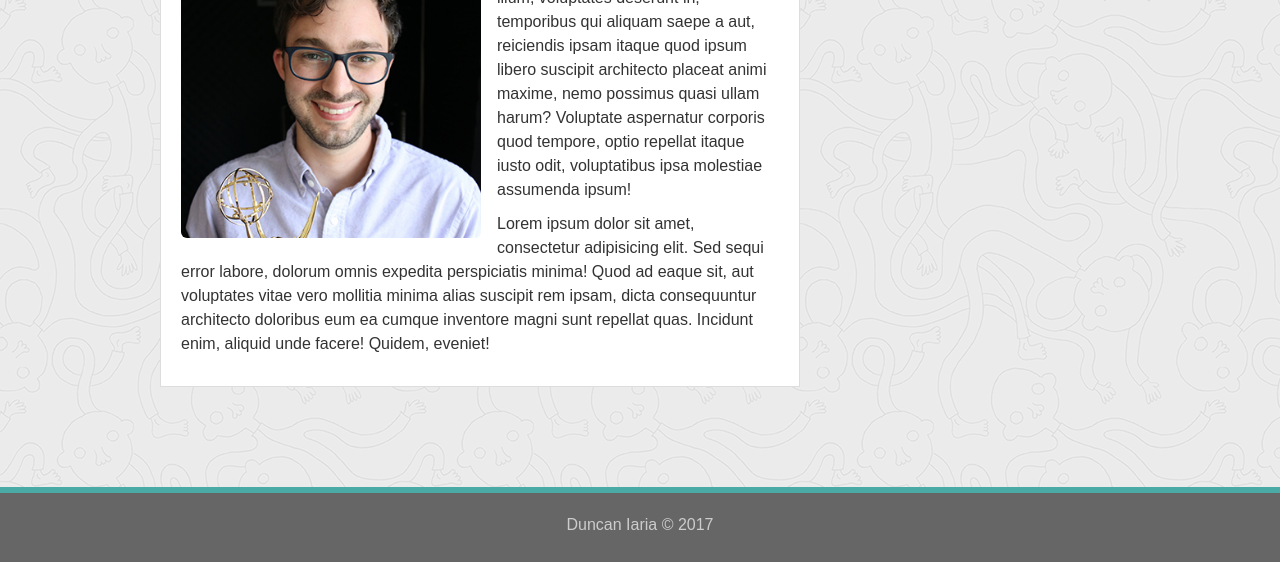
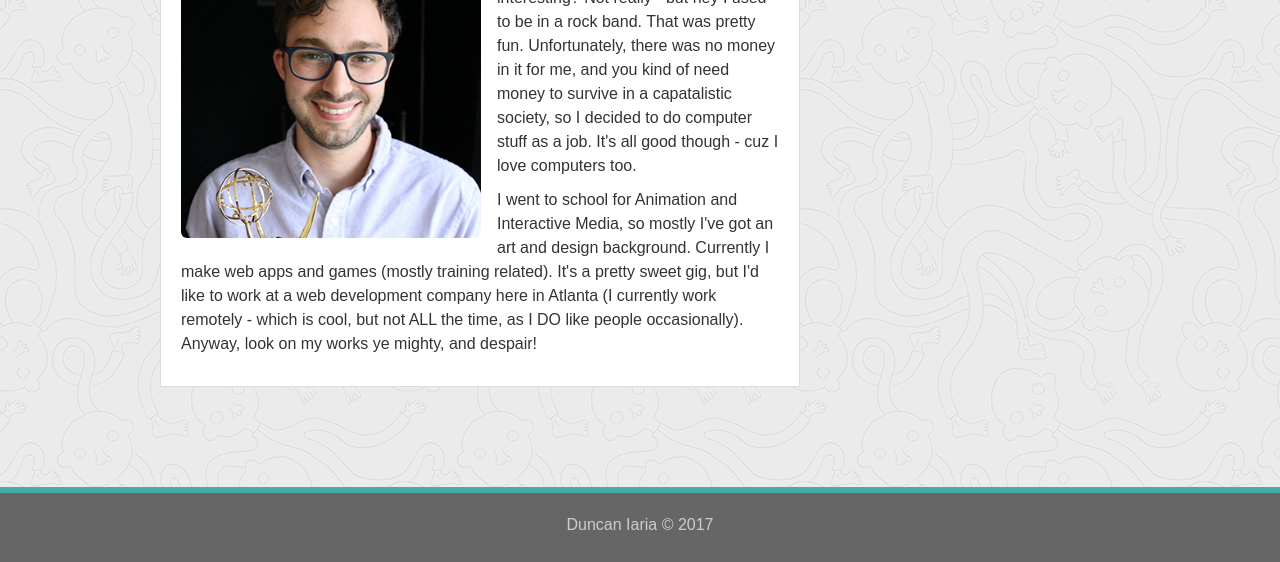
Before and after one commit to duncan-iaria/Bootstrap-Portfolio, a plain HTML site: page index.html in a window 1280 px wide. Shown: the part 238-800 px from the top of the page. Drawn offline with nearby package versions, Linux system fonts and the light colour scheme.

Commit message:
added real text to the 'about' page

```diff
--- a/index.html
+++ b/index.html
@@ -48,8 +48,9 @@
 		    		<div class="row">
 		    			<div class="col-md-12">
 		    				<img class="img-responsive img-rounded portrait" src="assets/images/duncan-portrait-sm.jpg" alt="handsome picture of Duncan Iaria">
-		    				<p>Lorem ipsum dolor sit amet, consectetur adipisicing elit. Obcaecati illum, voluptates deserunt in, temporibus qui aliquam saepe a aut, reiciendis ipsam itaque quod ipsum libero suscipit architecto placeat animi maxime, nemo possimus quasi ullam harum? Voluptate aspernatur corporis quod tempore, optio repellat itaque iusto odit, voluptatibus ipsa molestiae assumenda ipsum!</p>
-		    				<p>Lorem ipsum dolor sit amet, consectetur adipisicing elit. Sed sequi error labore, dolorum omnis expedita perspiciatis minima! Quod ad eaque sit, aut voluptates vitae vero mollitia minima alias suscipit rem ipsam, dicta consequuntur architecto doloribus eum ea cumque inventore magni sunt repellat quas. Incidunt enim, aliquid unde facere! Quidem, eveniet!</p>
+		    				<p>I like video games, drums, biking, Star Wars, and web development. Isn't that interesting? Not really - but hey I used to be in a rock band. That was pretty fun. Unfortunately, there was no money in it for me, and you kind of need money to survive in a capatalistic society, so I decided to do computer stuff as a job. It's all good though - cuz I love computers too.</p>
+
+		    				<p>I went to school for Animation and Interactive Media, so mostly I've got an art and design background. Currently I make web apps and games (mostly training related). It's a pretty sweet gig, but I'd like to work at a web development company here in Atlanta (I currently work remotely - which is cool, but not ALL the time, as I DO like people occasionally). Anyway, look on my works ye mighty, and despair!</p>
 		    			</div>
 		    		</div>
 		    	</main>
```
